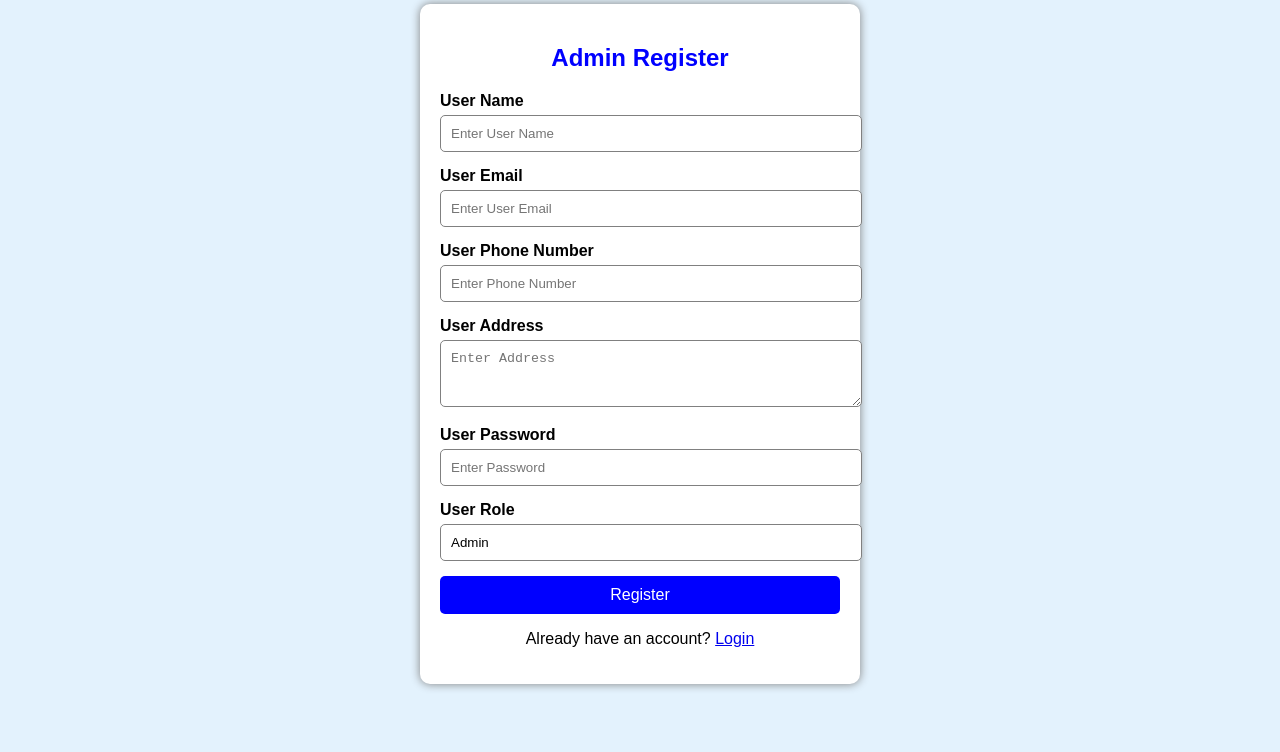
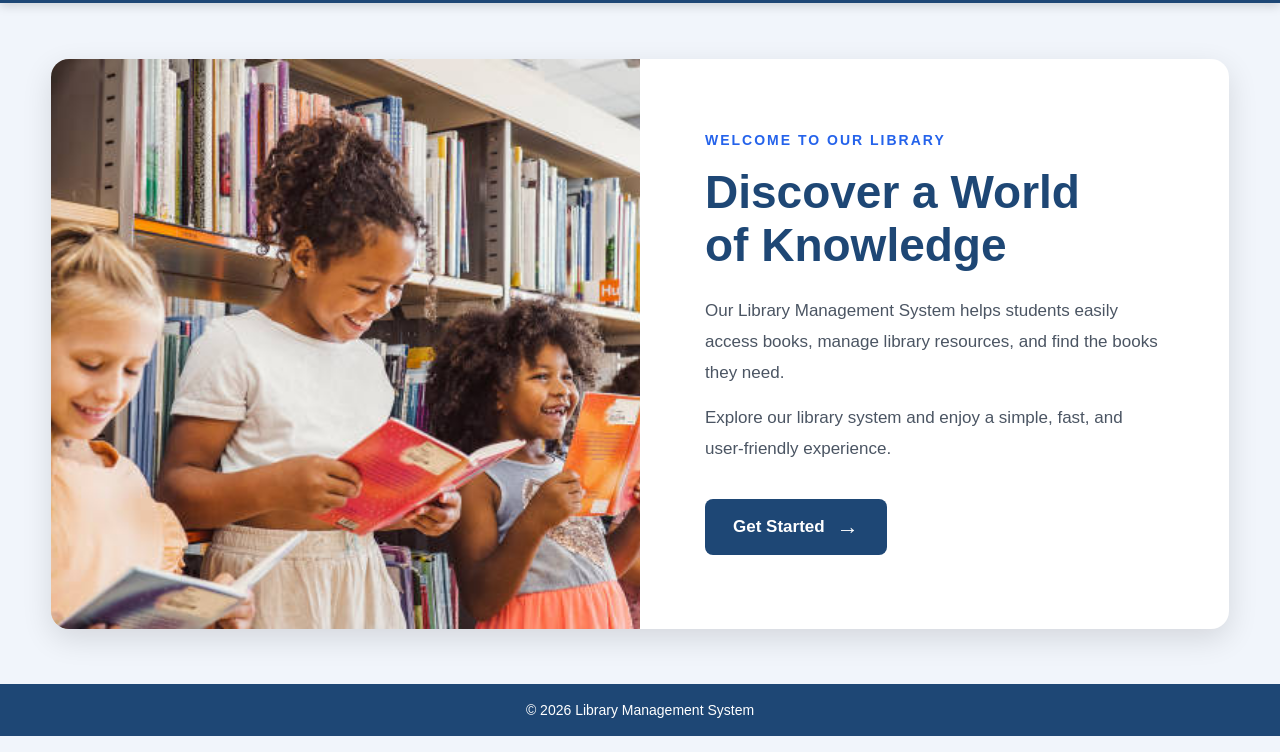
Before and after one commit to bdhanasekaran110305-a11y/Digital_Library_Management, a plain HTML site: page index.html in a window 1280 px wide. Shown: the part 64-816 px from the top of the page. Drawn offline with Linux system fonts and the light colour scheme.

Commit message:
Update library landing page
Co-authored-by: Copilot <223556219+Copilot@users.noreply.github.com>

```diff
--- a/index.html
+++ b/index.html
@@ -1,100 +1,87 @@
 <!DOCTYPE html>
 <html lang="en">
+
 <head>
-<meta charset="UTF-8">
-<meta name="viewport" content="width=device-width, initial-scale=1.0">
-<title>Register</title>
 
-<style>
+    <meta charset="UTF-8">
 
-body{
-    font-family:Arial,sans-serif;
-    background:#e3f2fd;
-    display:flex;
-    justify-content:center;
-    align-items:center;
-    height:100vh;
-}
+    <meta name="viewport"
+          content="width=device-width, initial-scale=1.0">
 
-.container{
-    width:400px;
-    background:white;
-    padding:20px;
-    border-radius:10px;
-    box-shadow:0 0 10px gray;
-}
+    <title>Library Management System</title>
 
-h2{
-    text-align:center;
-    color:blue;
-}
-
-label{
-    font-weight:bold;
-}
-
-input,textarea{
-    width:100%;
-    padding:10px;
-    margin-top:5px;
-    margin-bottom:15px;
-    border:1px solid gray;
-    border-radius:5px;
-}
-
-button{
-    width:100%;
-    padding:10px;
-    background:blue;
-    color:white;
-    border:none;
-    border-radius:5px;
-    font-size:16px;
-}
-
-button:hover{
-    background:darkblue;
-}
-
-</style>
+    <link rel="stylesheet" href="./WEEK ONE/css/ind.css">
 
 </head>
+
 <body>
 
-<div class="container">
+    <header class="header">
 
-<h2>Admin Register</h2>
+        <div class="logo">
+            📚 Library Management System
+        </div>
 
-<form action="login.html">
+    </header>
 
-<label>User Name</label>
-<input type="text" placeholder="Enter User Name" required>
 
-<label>User Email</label>
-<input type="email" placeholder="Enter User Email" required>
+    <main class="main-container">
 
-<label>User Phone Number</label>
-<input type="tel" placeholder="Enter Phone Number" required>
+        <section class="welcome-box">
 
-<label>User Address</label>
-<textarea rows="3" placeholder="Enter Address"></textarea>
+            <div class="image-container">
 
-<label>User Password</label>
-<input type="password" placeholder="Enter Password" required>
+                <img
+                    src="./WEEK ONE/assets/image1.jpg"
+                    alt="Library Image"
+                >
 
-<label>User Role</label>
-<input type="text" value="Admin" readonly>
+            </div>
 
-<button type="submit">Register</button>
 
-</form>
+            <div class="welcome-content">
 
-<p align="center">
-Already have an account?
-<a href="login.html">Login</a>
-</p>
+                <p class="small-title">
+                    WELCOME TO OUR LIBRARY
+                </p>
 
-</div>
+                <h1>
+                    Discover a World
+                    <br>
+                    of Knowledge
+                </h1>
+
+                <p class="description">
+                    Our Library Management System helps students
+                    easily access books, manage library resources,
+                    and find the books they need.
+                </p>
+
+                <p class="description">
+                    Explore our library system and enjoy a simple,
+                    fast, and user-friendly experience.
+                </p>
+
+                <a href="./WEEK ONE/page/login.html" class="get-started">
+                    Get Started
+                    <span>→</span>
+                </a>
+
+            </div>
+
+        </section>
+
+    </main>
+
+
+    <footer class="footer">
+
+        <p>
+            &copy; 2026 Library Management System
+        </p>
+
+    </footer>
 
 </body>
+
 </html>
```
